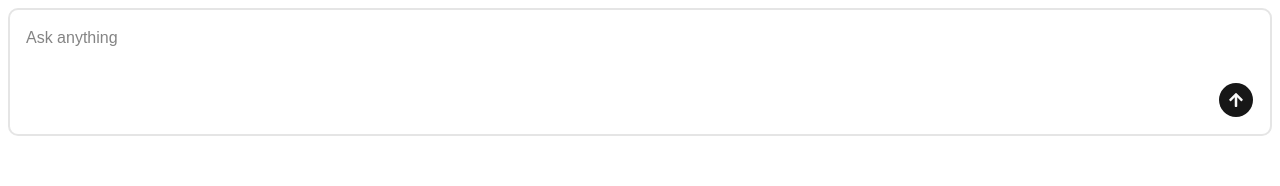
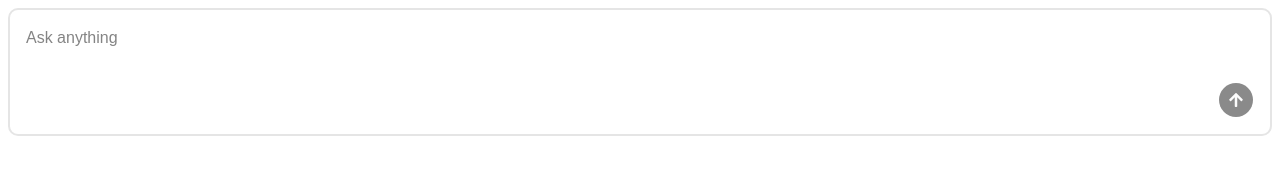
Before and after one commit to JoshuaOzorji/ai_app, a React (Vite) app in the folder packages/client/: page / in a window 1280 px wide. Shown: the top 186 px of the page. Built offline with nearby package versions, Linux system fonts and the light colour scheme.

Commit message:
calling the backend

```diff
--- a/packages/client/package.json
+++ b/packages/client/package.json
@@ -13,11 +13,13 @@
 		"@base-ui/react": "^1.8.0",
 		"@fontsource-variable/geist": "^5.3.0",
 		"@tailwindcss/vite": "^4.3.3",
+		"axios": "^1.20.0",
 		"class-variance-authority": "^0.7.1",
 		"cn": "^0.3.2",
 		"lucide-react": "^1.47.0",
 		"react": "^19.2.8",
 		"react-dom": "^19.2.8",
+		"react-hook-form": "^7.89.0",
 		"react-icons": "^5.7.0",
 		"shadcn": "^4.21.0",
 		"tailwindcss": "^4.3.3",
--- a/packages/client/src/components/ChatBot.tsx
+++ b/packages/client/src/components/ChatBot.tsx
@@ -1,18 +1,60 @@
+import type React from "react";
+import axios from "axios";
+
 import { FaArrowUp } from "react-icons/fa";
 import { Button } from "./ui/button";
+import { useForm } from "react-hook-form";
+import { useRef } from "react";
+
+type FormData = {
+	prompt: string;
+};
 
 const ChatBot = () => {
+	const conversationId = useRef(crypto.randomUUID());
+	const { register, handleSubmit, reset, formState } =
+		useForm<FormData>();
+
+	const onSubmit = async (formData: FormData) => {
+		reset();
+
+		const { data } = await axios.post("/api/chat", {
+			prompt: formData.prompt,
+			conversationId: conversationId.current,
+		});
+		console.log(data);
+	};
+
+	const onKeyDown = (e: React.KeyboardEvent<HTMLFormElement>) => {
+		if (e.key === "Enter" && !e.shiftKey) {
+			e.preventDefault();
+			handleSubmit(onSubmit)();
+		}
+	};
+
 	return (
-		<div className='flex flex-col gap-2 items-end border-2 p-4 rounded-lg'>
+		<form
+			onSubmit={handleSubmit(onSubmit)}
+			onKeyDown={onKeyDown}
+			className='flex flex-col gap-2 items-end border-2 p-4 rounded-lg'>
 			<textarea
+				{...register("prompt", {
+					required: true,
+					validate: (data) =>
+						data.trim().length > 0,
+				})}
 				className='w-full border-0 focus:outline-0 resize-none'
 				placeholder='Ask anything'
 				maxLength={1000}
 			/>
-			<Button className='rounded-full size-9'>
+
+			<Button
+				type='submit'
+				disabled={!formState.isValid}
+				className='rounded-full size-9'>
 				<FaArrowUp />
 			</Button>
-		</div>
+		</form>
 	);
 };
 
```
Also changed, not shown: 2 other files (tests, documents, lock files or other folders).
